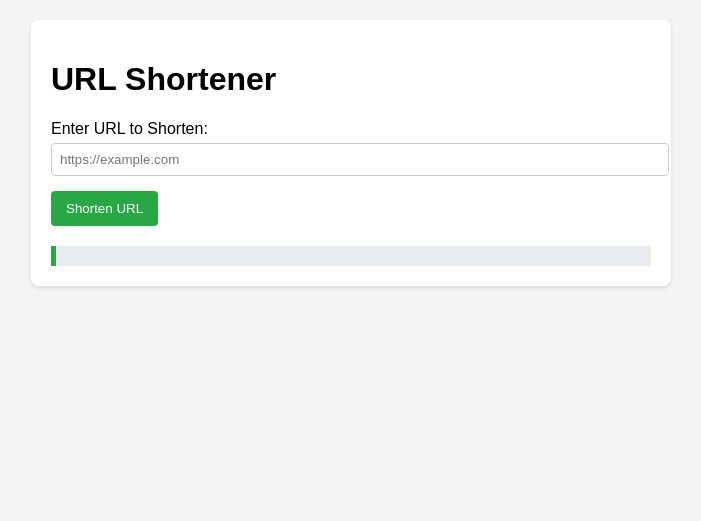
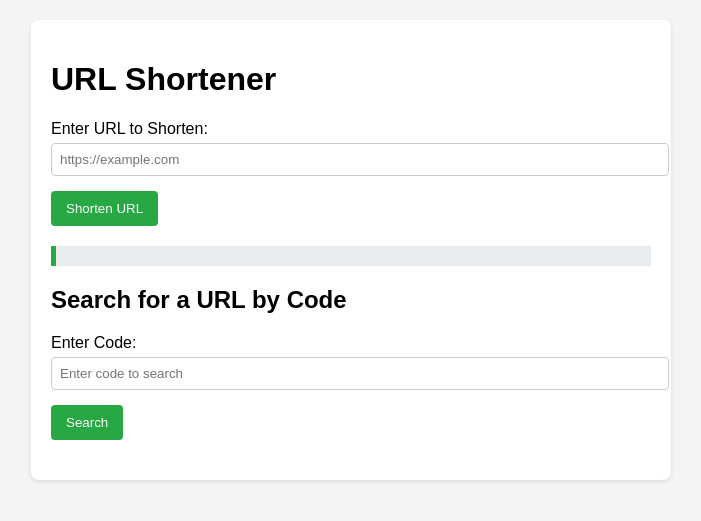
Before and after one commit to abubakarirfan/url-shortener, a Django app: page / in a window 1280 px wide. Shown: the top 521 px of the page, without its empty margins (289-990 px from the left). Run offline with Django 4.2, Linux system fonts and the light colour scheme.

Commit message:
search code and click count

```diff
--- a/shortener/templates/shortener/index.html
+++ b/shortener/templates/shortener/index.html
@@ -62,6 +62,7 @@
 <body>
     <div class="container">
         <h1>URL Shortener</h1>
+        <!-- URL Shortening Form -->
         <form id="shortener-form" method="POST">
             {% csrf_token %}
             <div class="form-group">
@@ -70,16 +71,36 @@
             </div>
             <button type="submit" class="button">Shorten URL</button>
         </form>
+
+        <!-- Short URL Display -->
         <div id="short-url-display" class="short-url" style="margin-top: 20px;">
             {% if short_url %}
             <strong>Shortened URL:</strong>
             <a href="{{ short_url }}" target="_blank">{{ short_url }}</a>
-            {% if click_count is not None %}
-            <p>This link has been accessed {{ click_count }} times.</p>
-            {% endif %}
             {% endif %}
         </div>
 
+        <!-- **New Search Form** -->
+        <h2>Search for a URL by Code</h2>
+        <form id="search-form" method="GET" action="{% url 'search_url' %}">
+            <div class="form-group">
+                <label for="search-code">Enter Code:</label>
+                <input type="text" id="search-code" name="code" placeholder="Enter code to search" required>
+            </div>
+            <button type="submit" class="button">Search</button>
+        </form>
+
+        <!-- Search Result Display -->
+        <div id="search-result" class="search-result" style="margin-top: 20px;">
+            {% if searched_url %}
+            <strong>Original URL:</strong>
+            <a href="{{ searched_url.long_url }}" target="_blank">{{ searched_url.long_url }}</a>
+            <p>Short URL: <a href="{{ full_short_url }}" target="_blank">{{ full_short_url }}</a></p>
+            <p>Click Count: {{ searched_url.click_count }}</p>
+            {% elif search_error %}
+            <p style="color: red;">{{ search_error }}</p>
+            {% endif %}
+        </div>
     </div>
     <script>
         document.getElementById('shortener-form').addEventListener('submit', async (e) => {
--- a/shortener/urls.py
+++ b/shortener/urls.py
@@ -3,6 +3,10 @@ from . import views
 
 urlpatterns = [
     path('', views.index, name='index'),  # Render the frontend
-    path('shorten/', views.shorten_url, name='shorten_url'),  # Handle form submissions
-    path('<str:short_url>/', views.redirect_url, name='redirect_url'),  # Redirect to long URL
+    # Handle form submissions
+    path('shorten/', views.shorten_url, name='shorten_url'),
+    # Handle search requests
+    path('search/', views.search_url, name='search_url'),
+    path('<str:short_url>/', views.redirect_url,
+         name='redirect_url'),  # Redirect to long URL
 ]
--- a/shortener/views.py
+++ b/shortener/views.py
@@ -34,6 +34,32 @@ def shorten_url(request):
     return JsonResponse({"error": "Invalid request method"}, status=405)
 
 
+def search_url(request):
+    code = request.GET.get('code', '').strip()
+    if code:
+        try:
+            # Retrieve the URL object based on the short code
+            searched_url = URL.objects.get(short_url=code)
+            # Build the full short URL
+            base_url = request.build_absolute_uri(
+                '/')  # e.g., 'http://127.0.0.1:8000/'
+            full_short_url = base_url + searched_url.short_url
+            return render(request, 'shortener/index.html', {
+                'searched_url': searched_url,
+                'full_short_url': full_short_url,
+            })
+        except URL.DoesNotExist:
+            # If no URL is found with the provided code
+            return render(request, 'shortener/index.html', {
+                'search_error': 'No URL found with the provided code.'
+            })
+    else:
+        # If no code was entered
+        return render(request, 'shortener/index.html', {
+            'search_error': 'Please enter a code to search.'
+        })
+
+
 def index(request):
     if request.method == 'POST':
         long_url = request.POST.get('long_url')
```
Also changed, not shown: README.md (added), db.sqlite3.
